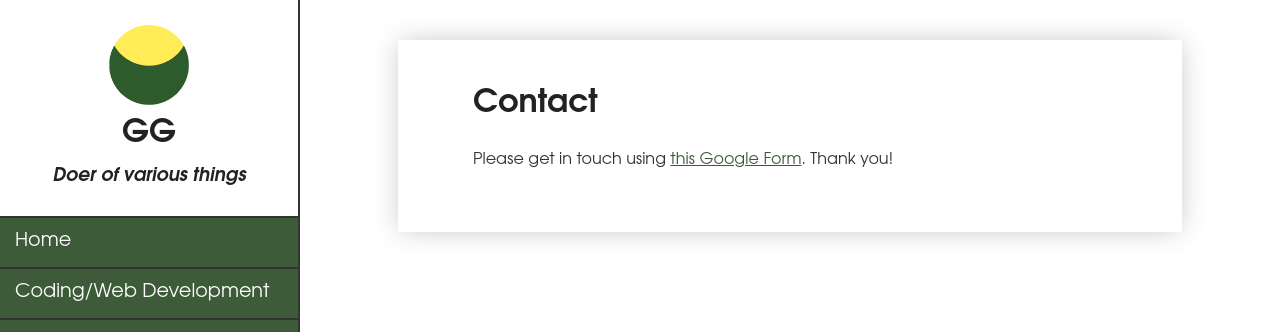
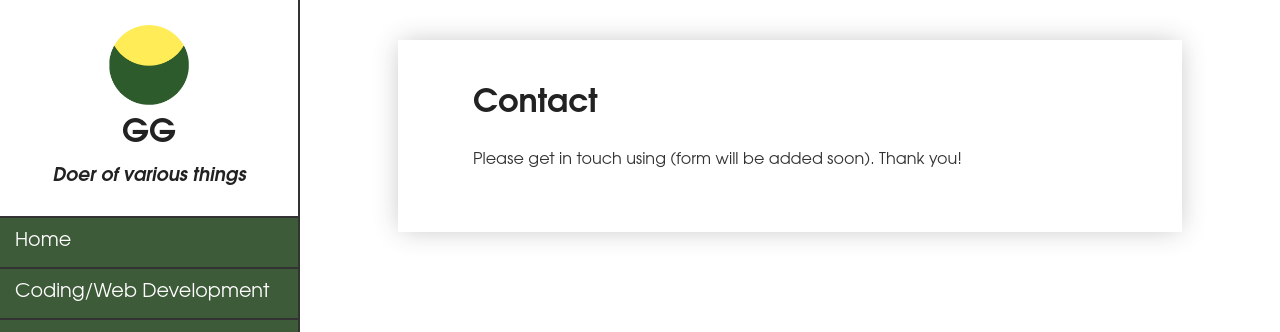
Before and after one commit to ggforshort/ggforshort.github.io, a Jekyll site: the page built from contact.md, in a window 1280 px wide. Shown: the top 332 px of the page. Built offline with Jekyll 4.4.1, drawn with Linux system fonts in a browser that asks for light colours.

Commit message:
Update contact.md

```diff
--- a/contact.md
+++ b/contact.md
@@ -2,4 +2,4 @@
 title: Contact
 layout: default
 ---
-Please get in touch using [this Google Form](https://docs.google.com/forms/d/e/1FAIpQLScdtd0XU4g4pVNRo9eYsum13RtTp6yfUaBDpbizSXI1vMWWcA/viewform?usp=header). Thank you!
+Please get in touch using (form will be added soon). Thank you!
```
